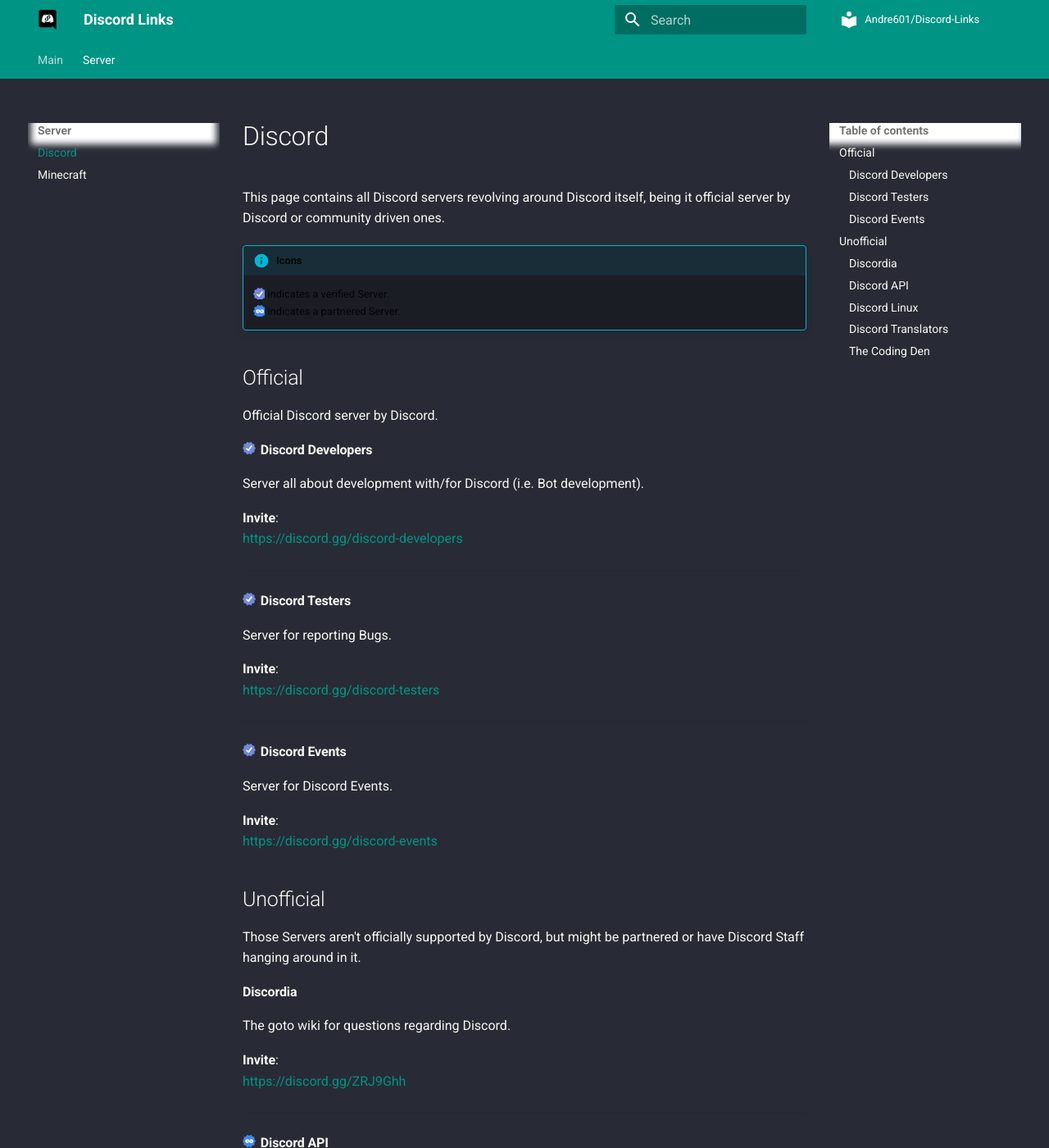
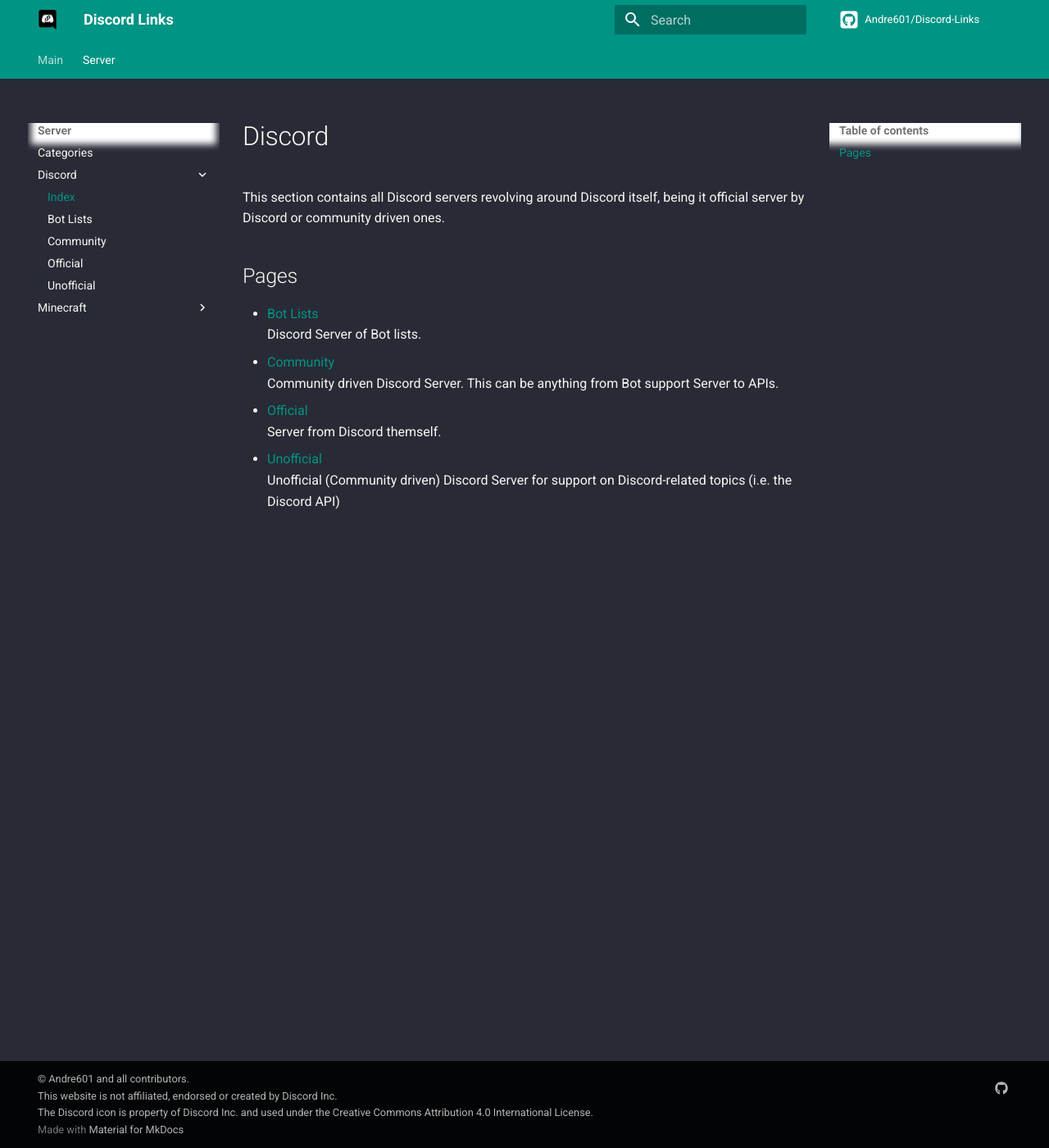
Before and after one commit to Andre601/Discord-links, an MkDocs documentation site: the page built from docs/server/discord/index.md, in a window 1280 px wide and 1400 px high. Shown: the whole window at 82% size. Built offline with MkDocs 1.6.1 and Material for MkDocs 9.7.7, drawn with Linux system fonts in a browser that asks for light colours; comment, search, counter and statistics services are not loaded; some of the changed text lies outside the part shown.

```diff
--- a/docs/server/discord.md
+++ /dev/null
@@ -1,66 +0,0 @@
-# Discord
-This page contains all Discord servers revolving around Discord itself, being it official server by Discord or community driven ones.
-
-!!! info "Icons"
-    :discord-verified: indicates a verified Server.
-    :discord-partner: indicates a partnered Server.
-
-## Official
-Official Discord server by Discord.
-
-#### :discord-verified: Discord Developers
-Server all about development with/for Discord (i.e. Bot development).
-
-**Invite**:
-https://discord.gg/discord-developers
-
-----
-#### :discord-verified: Discord Testers
-Server for reporting Bugs.
-
-**Invite**:
-https://discord.gg/discord-testers
-
-----
-#### :discord-verified: Discord Events
-Server for Discord Events.
-
-**Invite**:
-https://discord.gg/discord-events
-
-## Unofficial
-Those Servers aren't officially supported by Discord, but might be partnered or have Discord Staff hanging around in it.
-
-#### Discordia
-The goto wiki for questions regarding Discord.
-
-**Invite**:
-https://discord.gg/ZRJ9Ghh
-
-----
-#### :discord-partner: Discord API
-Server all around the Discord API.
-
-**Invite**:
-https://discord.gg/discord-api
-
-----
-#### :discord-partner: Discord Linux
-Server for support with Discord for Linux.
-
-**Invite**:
-https://discord.gg/discord-linux
-
-----
-#### Discord Translators
-Previous server for community translations of Discord. Now a general place to ask for help with translations.
-
-**Invite**:
-https://discord.gg/mmfyqEQ
-
-----
-#### :discord-partner: The Coding Den
-Discord Server for everything revolving around development.
-
-**Invite**:
-https://discord.gg/code
--- /dev/null
+++ b/docs/server/discord/index.md
@@ -0,0 +1,13 @@
+# Discord
+This section contains all Discord servers revolving around Discord itself, being it official server by Discord or community driven ones.
+
+## Pages
+
+- [Bot Lists](bot-lists)
+Discord Server of Bot lists.
+- [Community](community)
+Community driven Discord Server. This can be anything from Bot support Server to APIs.
+- [Official](official)
+Server from Discord themself.
+- [Unofficial](unofficial)
+Unofficial (Community driven) Discord Server for support on Discord-related topics (i.e. the Discord API)
--- a/mkdocs.yml
+++ b/mkdocs.yml
@@ -21,8 +21,18 @@ nav:
   - Main:
     - Home: index.md
   - Server:
-    - Discord: server/discord.md
-    - Minecraft: server/minecraft.md
+    - Categories: server/index.md
+    - Discord:
+      - Index: server/discord/index.md
+      - Bot Lists: server/discord/bot-lists.md
+      - Community: server/discord/community.md
+      - Official: server/discord/official.md
+      - Unofficial: server/discord/unofficial.md
+    - Minecraft:
+      - Index: server/minecraft/index.md
+      - Hosting: server/minecraft/hosting.md
+      - Plugins: server/minecraft/plugins.md
+      - Software: server/minecraft/software.md
 
 theme:
   name: 'material'
@@ -48,7 +58,7 @@ theme:
   #
   # https://squidfunk.github.io/mkdocs-material/getting-started/#icons
   icon:
-    repo: 'material/library'
+    repo: 'fontawesome/brands/github-square'
 
 #
 # You can uncomment this line together with one of the below lines to add custom CSS to the documentation.
```
Also changed, not shown: docs/server/discord/bot-lists.md (added, +144 -0 lines), docs/server/discord/community.md (added, +29 -0 lines), docs/server/discord/official.md (added, +29 -0 lines), docs/server/discord/unofficial.md (added, +29 -0 lines), docs/server/index.md (added, +7 -0 lines), docs/server/minecraft.md (deleted, +0 -89 lines), docs/server/minecraft/hosting.md (added, +15 -0 lines), docs/server/minecraft/index.md (added, +8 -0 lines), docs/server/minecraft/plugins.md (added, +134 -0 lines), docs/server/minecraft/software.md (added, +43 -0 lines).
